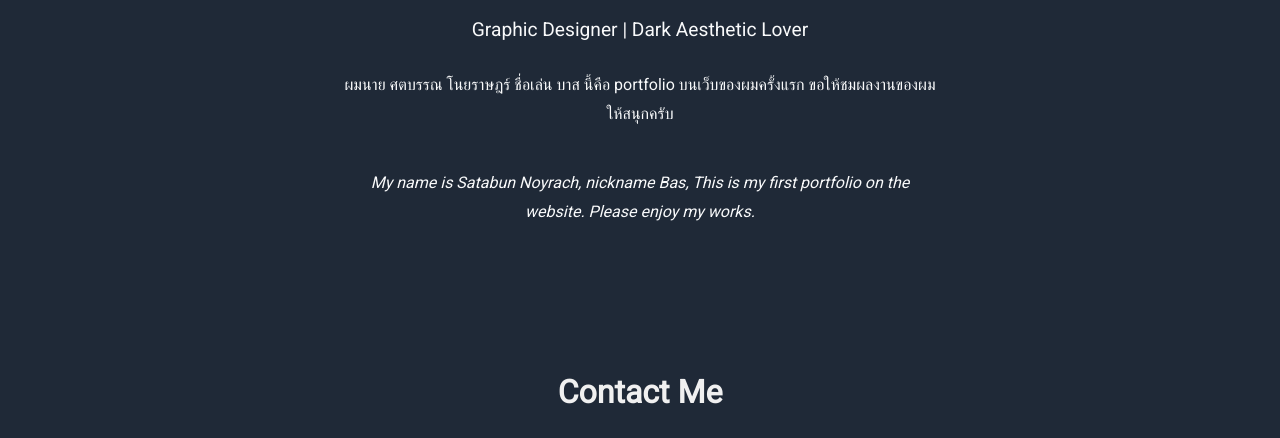
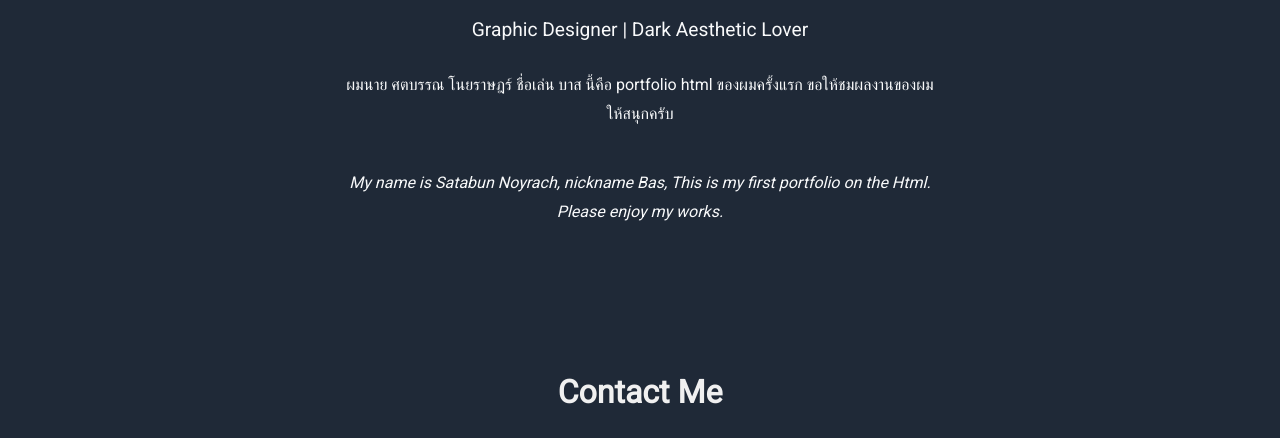
Before and after one commit to Der0y/portfolio, a plain HTML site: page index.html in a window 1280 px wide. Shown: the part 359-797 px from the top of the page. Drawn offline with Linux system fonts and the light colour scheme.

Commit message:
Update index.html
html update

```diff
--- a/index.html
+++ b/index.html
@@ -165,11 +165,11 @@
     <p class="tagline">Graphic Designer | Dark Aesthetic Lover</p>
 
     <p class="intro">
-      ผมนาย ศตบรรณ โนยราษฎร์ ชื่อเล่น บาส นี้คือ portfolio บนเว็บของผมครั้งแรก ขอให้ชมผลงานของผมให้สนุกครับ
+      ผมนาย ศตบรรณ โนยราษฎร์ ชื่อเล่น บาส นี้คือ portfolio html ของผมครั้งแรก ขอให้ชมผลงานของผมให้สนุกครับ
     </p>
 
     <p class="intro en">
-      My name is Satabun Noyrach, nickname Bas, This is my first portfolio on the website. Please enjoy my works.
+      My name is Satabun Noyrach, nickname Bas, This is my first portfolio on the Html. Please enjoy my works.
     </p>
   </section>
 
```
